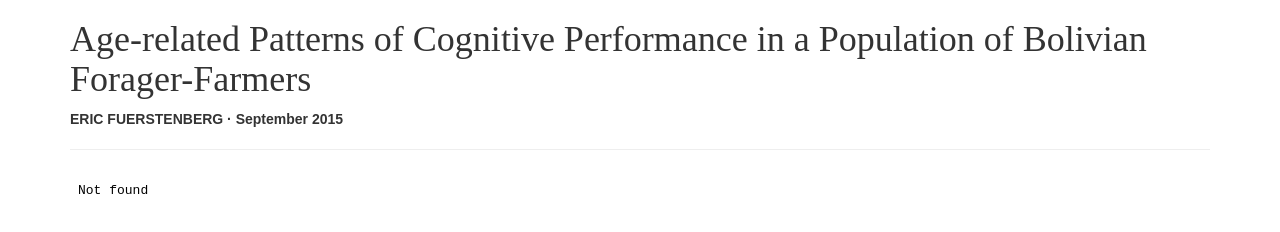
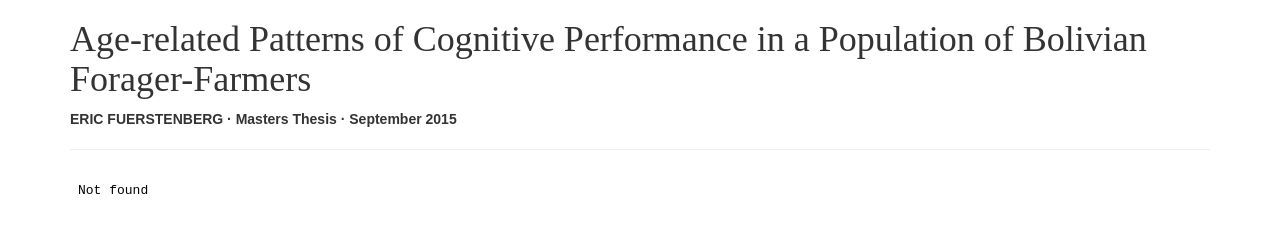
Before and after one commit to ericfuerstenberg/ericfuerstenberg.github.io, a plain HTML site: page cognition.html in a window 1280 px wide. Drawn offline with nearby package versions, Linux system fonts and the light colour scheme.

Commit message:
Cognition summary

```diff
--- a/cognition.html
+++ b/cognition.html
@@ -15,7 +15,7 @@
   <body>
     <div class="container">
         <h1>Age-related Patterns of Cognitive Performance in a Population of Bolivian Forager-Farmers</h1>
-        <p><b>ERIC FUERSTENBERG &middot; September 2015 </b></p>
+        <p><b>ERIC FUERSTENBERG &middot; Masters Thesis &middot; September 2015 </b></p>
         <em>
 
 
```
Also changed, not shown: Test.txt (added).
